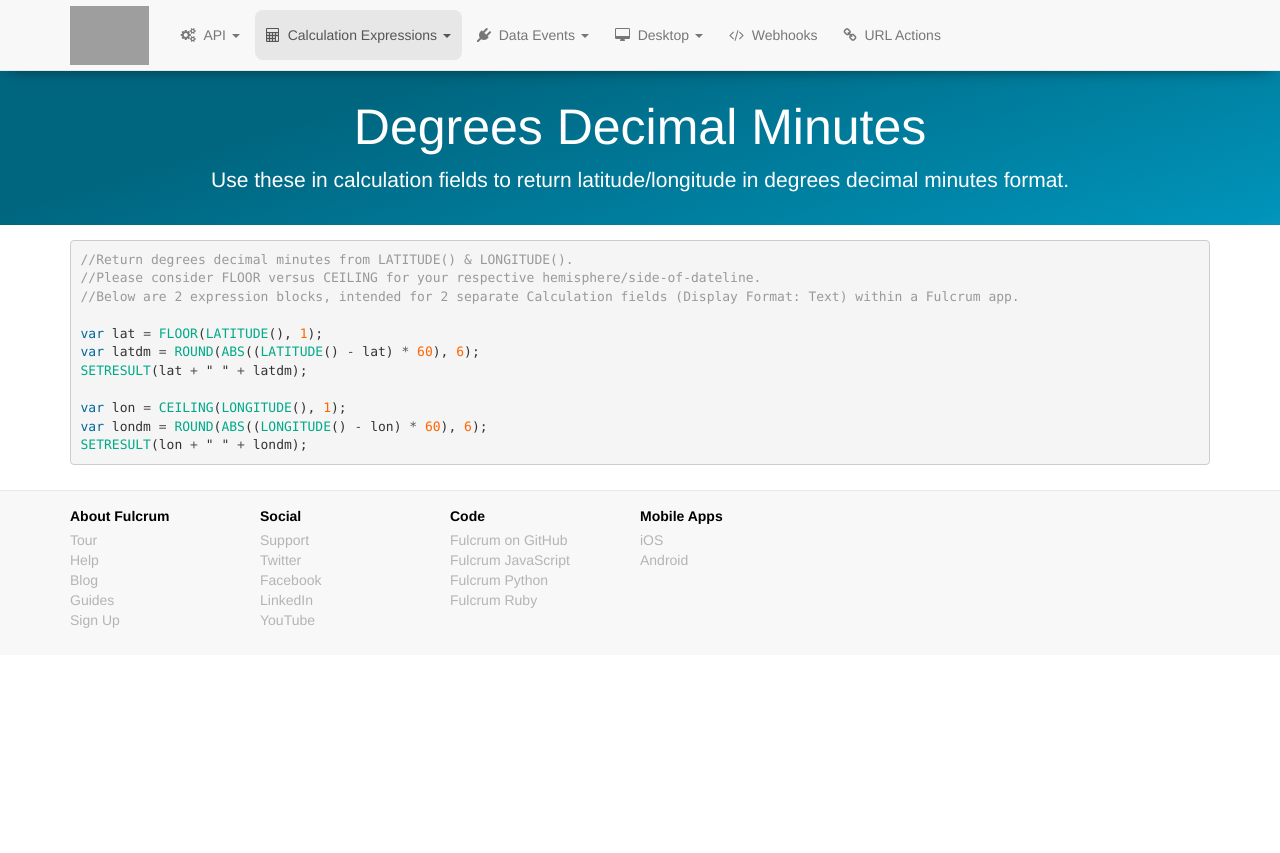
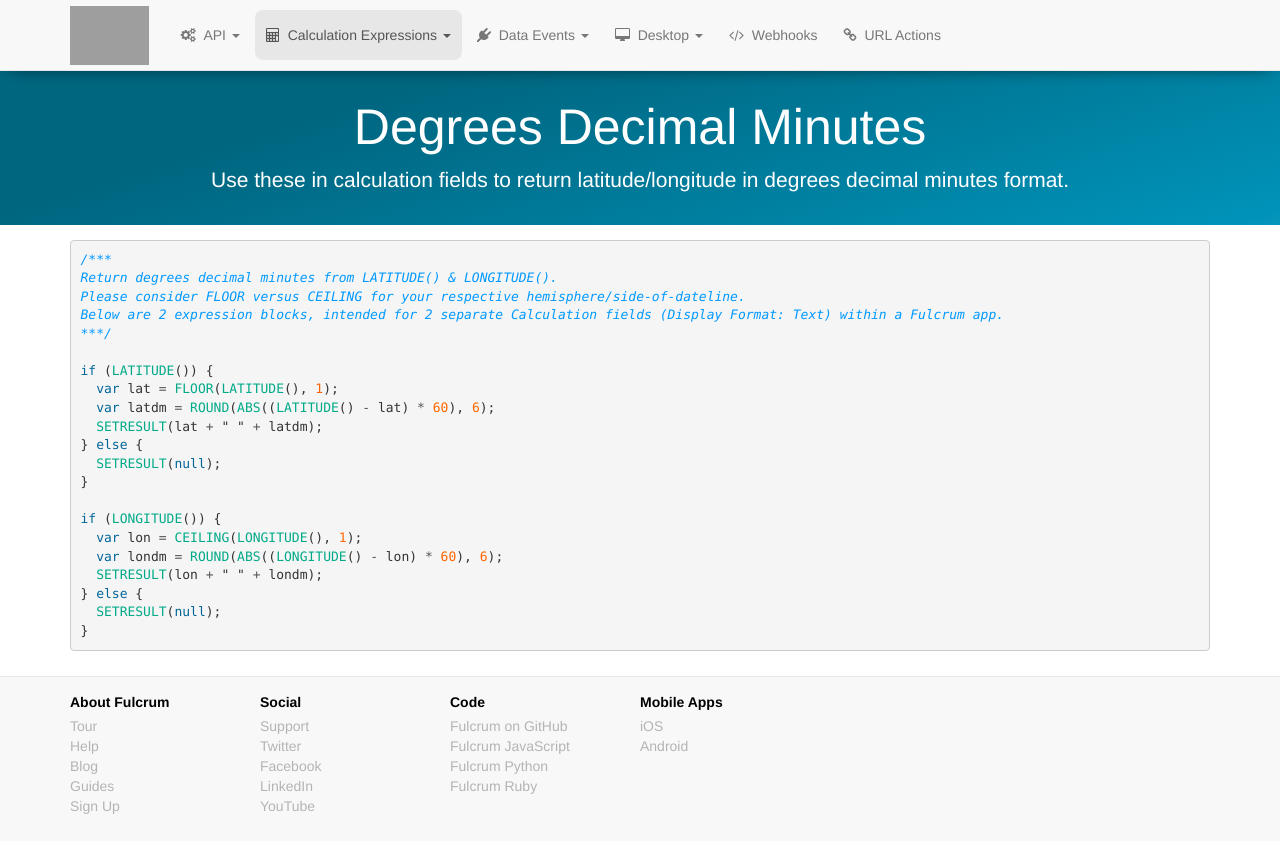
Before and after one commit to rylincoln/developer.fulcrumapp.com, a Jekyll site: the page built from _expression-examples/degrees-decimal-minutes.md, in a window 1280 px wide. Shown: the top 853 px of the page. Built offline with Jekyll 4.4.1, drawn with Linux system fonts in a browser that asks for light colours; nearby versions of some CDN libraries; grey boxes are pictures that could not be loaded.

Commit message:
Only calculate if location is defined

````diff
--- a/_expression-examples/degrees-decimal-minutes.md
+++ b/_expression-examples/degrees-decimal-minutes.md
@@ -7,15 +7,25 @@ category: section
 ---
 
 ```js
-//Return degrees decimal minutes from LATITUDE() & LONGITUDE().
-//Please consider FLOOR versus CEILING for your respective hemisphere/side-of-dateline.
-//Below are 2 expression blocks, intended for 2 separate Calculation fields (Display Format: Text) within a Fulcrum app.
+/***
+Return degrees decimal minutes from LATITUDE() & LONGITUDE().
+Please consider FLOOR versus CEILING for your respective hemisphere/side-of-dateline.
+Below are 2 expression blocks, intended for 2 separate Calculation fields (Display Format: Text) within a Fulcrum app.
+***/
 
-var lat = FLOOR(LATITUDE(), 1);
-var latdm = ROUND(ABS((LATITUDE() - lat) * 60), 6);
-SETRESULT(lat + " " + latdm);
+if (LATITUDE()) {
+  var lat = FLOOR(LATITUDE(), 1);
+  var latdm = ROUND(ABS((LATITUDE() - lat) * 60), 6);
+  SETRESULT(lat + " " + latdm);
+} else {
+  SETRESULT(null);
+}
 
-var lon = CEILING(LONGITUDE(), 1);
-var londm = ROUND(ABS((LONGITUDE() - lon) * 60), 6);
-SETRESULT(lon + " " + londm);
+if (LONGITUDE()) {
+  var lon = CEILING(LONGITUDE(), 1);
+  var londm = ROUND(ABS((LONGITUDE() - lon) * 60), 6);
+  SETRESULT(lon + " " + londm);
+} else {
+  SETRESULT(null);
+}
 ```
````
